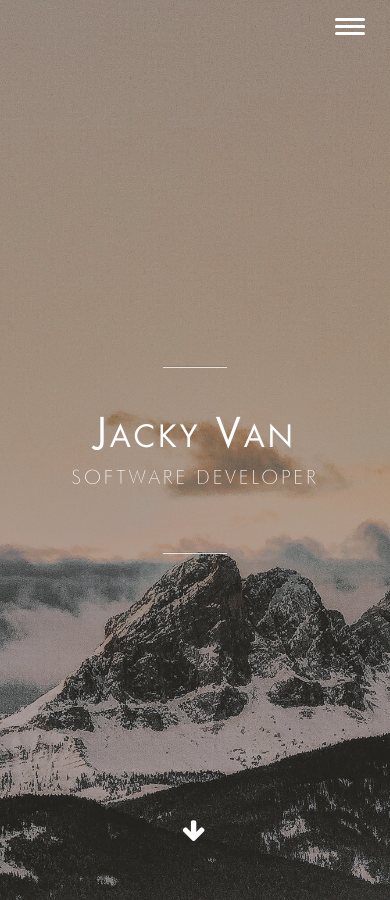
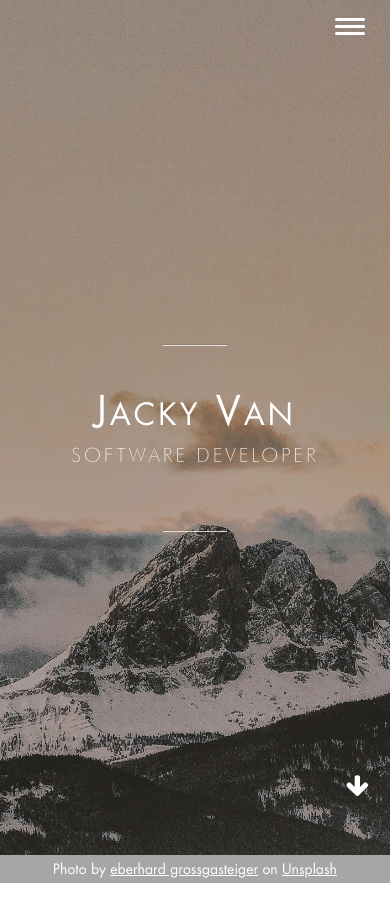
Before and after one commit to Jaacky/jackyvan.com, a Jekyll site: the page built from index.html, in a window 390 px wide and 900 px high. Built offline with Jekyll 4.4.1, drawn with Linux system fonts in a browser that asks for light colours.

Commit message:
Trying to handle mobile landscape

```diff
--- a/css/home.css
+++ b/css/home.css
@@ -179,7 +179,7 @@
 .next-arrow {
 	position: absolute;
     bottom: 50px;
-	left: 50%;
+	right: 5px;
 	transform: translateX(-50%);
 	font-size: 2.5rem;
 }
@@ -198,7 +198,7 @@
     /* background: url('../img/Optimized-unsplash-004-resized.png') no-repeat center; */
     background: url('../img/cropped_eberhard-grossgasteiger-521851-unsplash.jpg') no-repeat bottom;
 	background-size: cover;
-    height: 100vh;
+    height: 95vh;
 
     display: flex;
     align-items: center;
@@ -323,6 +323,10 @@
 }
 
 @media (min-width: 768px) {
+    #landing {
+        height: 100vh;
+    }
+
     #landing h1 {
         font-size: 10rem;
     }
@@ -332,6 +336,7 @@
     }
 
     .next-arrow {
+        left: 50%;
         bottom: 25px;
     }
 
```
